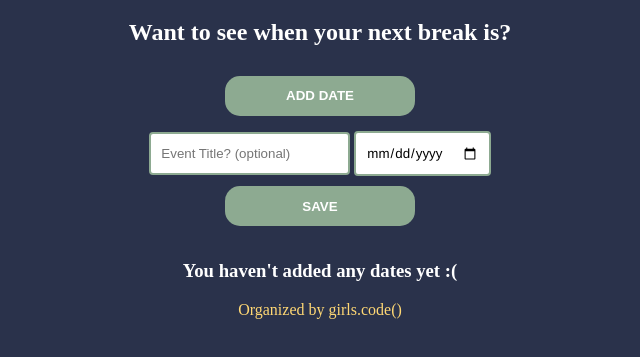
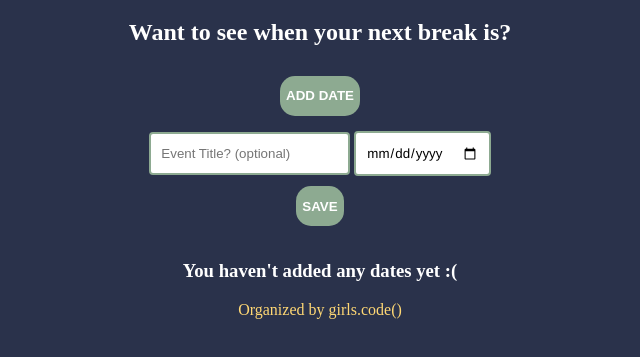
Before and after one commit to sBazl/ACM-W-Extension, a browser extension: page index.html in a window 1280 px wide. Shown: the part 61-418 px from the top of the page, without its empty margins (320-960 px from the left). Drawn offline with Linux system fonts and the light colour scheme.

Commit message:
css update

```diff
--- a/script.js
+++ b/script.js
@@ -117,7 +117,6 @@ function initTimer() {
     }, 1000);
 
     }
-    console.log ('list', allBreaks.length)
 }
 
 //-----------------FUNCTION CALLS---------------------------------------
--- a/stylesheet.css
+++ b/stylesheet.css
@@ -25,7 +25,7 @@ input[type="date"] {
 button {
     background-color: #8DAA91;
     height: 40px;
-    width:15%;
+    width:max-content;
     border:none;
     border-radius: 15px;
     margin-top: 10px;
```
